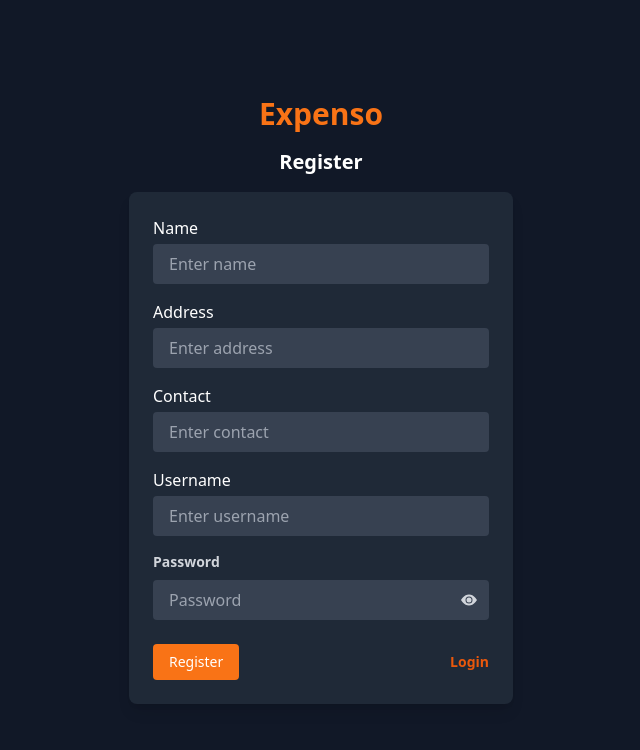
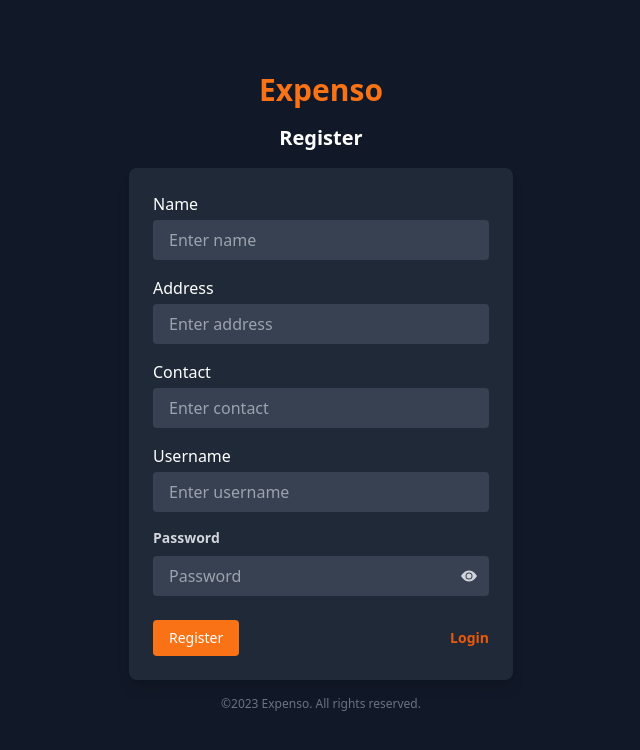
Before and after one commit to RahulRST/expenso-fe, a React (Vite) app: page /register in a window 1280 px wide. Shown: the top 750 px of the page, without its empty margins (319-959 px from the left). Built offline with nearby package versions, Linux system fonts and the light colour scheme.

Commit message:
copyrights

```diff
--- a/src/pages/register.tsx
+++ b/src/pages/register.tsx
@@ -180,9 +180,11 @@ const Register: React.FC = () => {
                 Login
             </Link>
           </div>
-
         </form>
       </div>
+      <p className="text-center my-4 text-gray-500 text-xs">
+          &copy;2023 Expenso. All rights reserved.
+      </p>
     </div>
   );
 };
```
